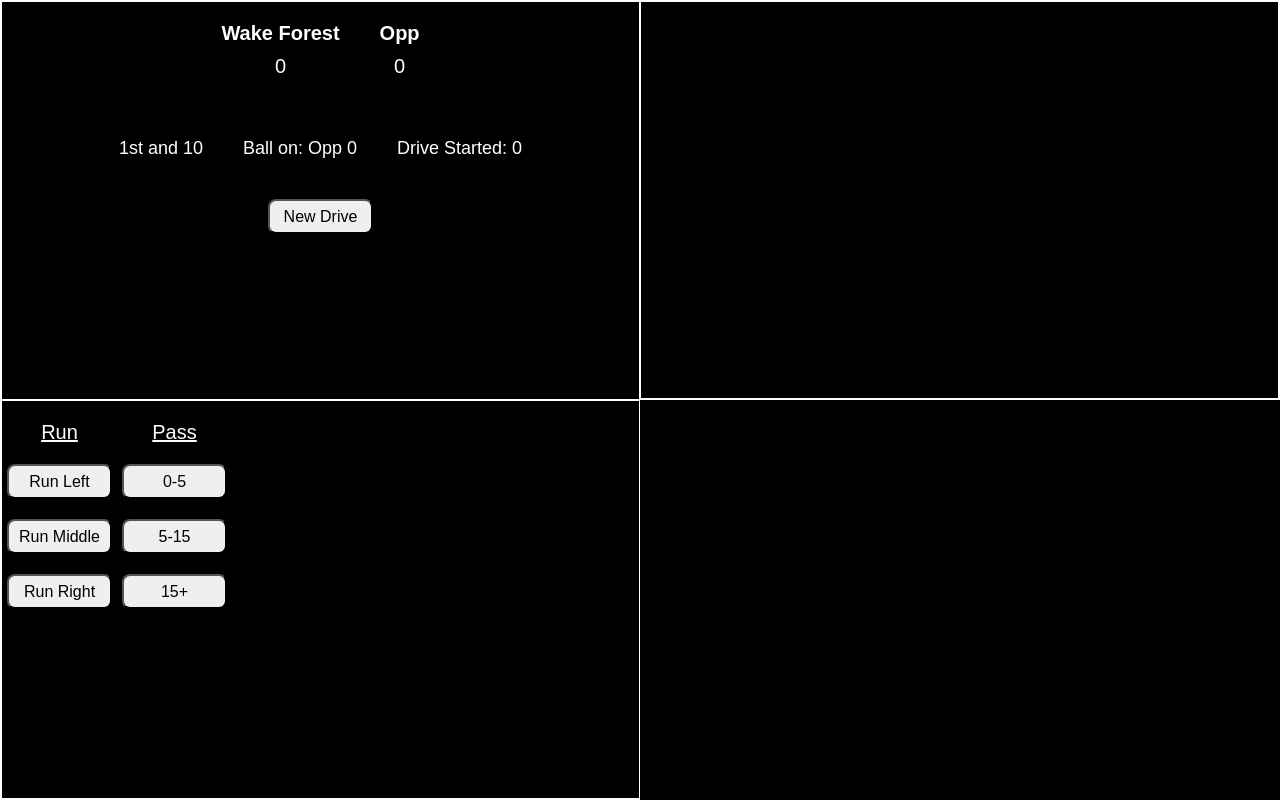
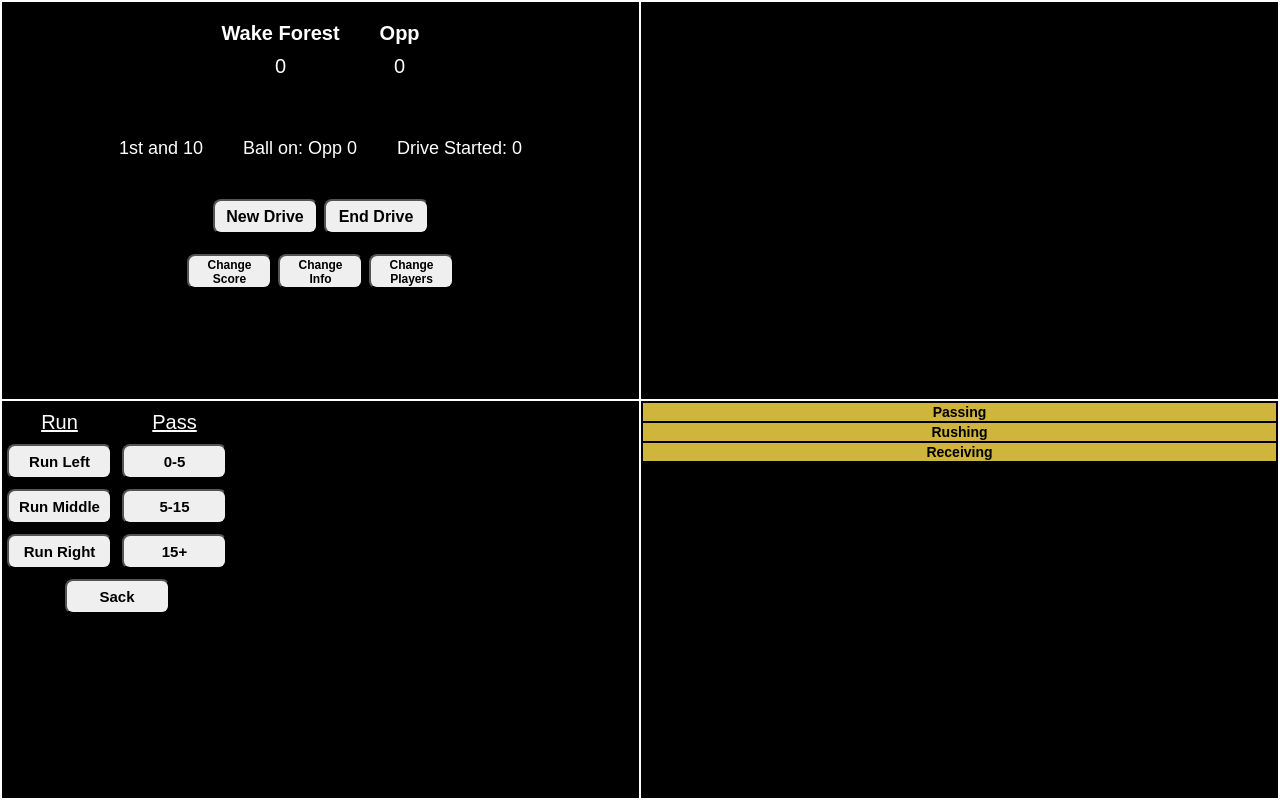
Before and after one commit to awbridgers/football-analysis, a React (Create React App) app: page / in a window 1280 px wide. Built offline with nearby package versions, Linux system fonts and the light colour scheme.

Commit message:
adds ability to change the current hb and qb in the game

```diff
--- a/src/App.css
+++ b/src/App.css
@@ -63,6 +63,7 @@ padding: 20px;
   border-radius: 8px;
   font-size: 16px;
   margin-top: 20px;
+
 }
 
 .button{
@@ -70,6 +71,8 @@ padding: 20px;
   width: 105px;
   border-radius: 8px;
   font-size: 16px;
+  font-weight: bold;
+  margin: 0px 3px 0px 3px
 }
 .runButtons{
   display: inline-block;
@@ -81,11 +84,23 @@ padding: 20px;
   padding: 0px 5px 0px 5px;
   text-align: center;
 }
+.runButtons p, .passButtons p{
+  margin-top: 10px;
+  margin-bottom: 10px;
+}
 .runButtons button, .passButtons button{
   height:35px;
   width: 105px;
   border-radius: 8px;
-  font-size: 16px;
+  font-size: 15px;
+  font-weight: bold;
+}
+.play button{
+  height:35px;
+  width: 105px;
+  border-radius: 8px;
+  font-size: 15px;
+  font-weight: bold;
 }
 
 .addPlays{
@@ -119,15 +134,24 @@ padding: 20px;
   position: relative;
   height: 100%;
 }
+.results p{
+  margin-top: 10px;
+  margin-bottom: 10px;
+}
 .details{
   text-align: center;
+
 }
 .details button{
   height:45px;
   width: 105px;
   border-radius: 8px;
   font-size: 14px;
-
+  font-weight: bold;
+}
+.details p{
+  margin-top: 10px;
+  margin-bottom: 10px;
 }
 .addPlayButton{
  text-align: center;
@@ -166,7 +190,7 @@ padding: 20px;
   border-top: 2px solid white;
   border-left: 1px solid white;
   border-right: 2px solid white;
-  border-bottom: 2px solid white;
+  border-bottom: 1px solid white;
   width: 50vw;
   box-sizing: border-box;
   color: white;
@@ -184,4 +208,73 @@ padding: 20px;
 .playList{
   width: 100%;
   text-align: center;
+  vertical-align: top;
+  font-size: 14px;
+  font-weight: bold;
 }
+.playList td{
+  background: blue;
+  vertical-align: top;
+}
+.playerStats{
+  height: 50vh;
+  position: absolute;
+  top: 50vh;
+  left: 50vw;
+  border-top: 1px solid white;
+  border-left: 1px solid white;
+  border-right: 2px solid white;
+  border-bottom: 2px solid white;
+  width: 50vw;
+  box-sizing: border-box;
+  color: white;
+  font-size: 12px;
+  font-weight: bold;
+}
+.statsTable {
+  text-align: center;
+  width:100%;
+}
+.statsTable td {
+  text-align: left;
+}
+.statsTable th{
+  background:#CFB53B;
+  color: black;
+  font-size: 14px;
+  font-weight: bold;
+}
+.statsName{
+  width:20%;
+}
+.gameButtons{
+ text-align: center;
+ padding-top: 20px;
+}
+.gameButtons button{
+  height:35px;
+  width: 85px;
+  margin: 0px 3px 0px 3px;
+  border-radius: 8px;
+  font-size: 12px;
+  font-weight: bold;
+}
+.changePlayer{
+  position: absolute;
+  top: 50%;
+  left: 50%;
+  transform: translate(-50%, -50%);
+  background: #083CAD;
+  min-width: 600px;
+  text-align: center;
+  height: 400px;
+  font-size: 18px;
+}
+.changePlayer button{
+  height:35px;
+  width: 85px;
+  margin: 0px 3px 0px 3px;
+  border-radius: 8px;
+  font-size: 12px;
+  font-weight: bold;
+}
--- a/src/App.js
+++ b/src/App.js
@@ -5,6 +5,8 @@ import AddPlay from './addPlay.jsx'
 import PlayInfo from './playInfo.jsx'
 import PlayResult from './playResult.jsx'
 import PlayByPlay from './playByPlay.jsx'
+import PlayerStats from './playerStats.jsx'
+import ChangePlayer from './changePlayer.jsx'
 
 class drive {
   constructor(startLine, side){
@@ -31,6 +33,7 @@ class player {
       this.rushYards = 0;
       this.fumbles = 0;
       this.rushingTDs = 0;
+      this.passingYards = 0;
     }
     else{
       this.rushAttempts = 0;
@@ -89,25 +92,30 @@ class App extends Component {
       wrArray: [this.aBachman, this.gDortch,this.sWashington, this.sSurratt, this.jSriraman,
         this.sClaude, this.jFreudenthal, this.jLubrano, this.bChapman],
       arrayOfAllPlayers: [],
-      down: 1,
-      distance: 10,
+      qb: this.kHinton,
+      hb: this.mColburn,
+      fieldPosition: [],
+      activeDrive: false,
+      enterDriveStart: false,
+      changeScore: false,
+      changePlayer: false,
+      changeInfo: false,
       wakeScore: 0,
       oppScore: 0,
       quarter: 1,
       opponent: "Opp",
+      down: 1,
+      distance: 10,
       ballOn: 0,
-      enterDriveStart: false,
       startLine: "",
       startTerritory: 'none',
-      fieldPosition: [],
       driveStart: 0,
       playType: 'null',
       showResults: false,
-      qb: this.kHinton,
-      hb: this.mColburn,
       ballCarrier: '',
       touchdown: false,
       fumble: false,
+      sack: false,
       interception: false,
       completePass: false,
       drop: false,
@@ -134,6 +142,31 @@ class App extends Component {
   }
   startDrive = () => {
     this.setState({enterDriveStart: true})
+  }
+  endDrive = () => {
+    if(this.state.activeDrive){
+      this.setState({
+      activeDrive: false, down: 1,
+      distance: 10,
+      ballOn: 0,
+      startLine: "",
+      startTerritory: 'none',
+      driveStart: 0,
+      playType: 'null',
+      showResults: false,
+      ballCarrier: '',
+      touchdown: false,
+      fumble: false,
+      sack: false,
+      interception: false,
+      completePass: false,
+      drop: false,
+      yardsGained: "",
+      yardsAfterCatch: ""})
+    }
+    else{
+      console.log("No drive is active")
+    }
   }
   cancelDrive = () => {
     this.setState({enterDriveStart: false})
@@ -163,6 +196,7 @@ class App extends Component {
       const yardsToGo = (this.state.startTerritory === 'own') ? 100-start : start;
       this.setState({
         enterDriveStart: false,
+        activeDrive: true,
         ballOn: yardsToGo,
         driveStart: start,
         down: 1,
@@ -171,14 +205,17 @@ class App extends Component {
     }
   }
   playType = (e) => {
-    if(this.state.startLine !== ""){
+    // if(this.state.startLine !== ""){
       if(e.target.id === this.state.playType){
         this.setState({playType: 'null', showResults: false, ballCarrier: ''})
+      }
+      else if(e.target.id === 'sack'){
+        this.setState({playType: e.target.id, showResults: true, ballCarrier: this.state.qb, sack: true})
       }
       else{
         this.setState({playType: e.target.id, showResults: false, ballCarrier: ''})
       }
-    }
+    // }
   }
   choosePlayer = (e) => {
     this.setState({ballCarrier: e.target.id, showResults: true})
@@ -195,6 +232,17 @@ class App extends Component {
     }
 
     return (this.state.ballCarrier === player) ? {background: "#CFB53B"} : {background: '#504A4B'}
+  }
+  changeQB = (e) => {
+    let newQB = this.state.qbArray.find((qb) => qb.name === e.target.id);
+    this.setState({qb: newQB})
+  }
+  changeHB = (e) => {
+    let newHB = this.state.hbArray.find((hb)=> hb.name === e.target.id)
+    this.setState({hb: newHB})
+  }
+  acceptPlayerChange = () => {
+    this.setState({changePlayer: false})
   }
   checkTD = () => {
     this.setState({touchdown: !this.state.touchdown});
@@ -241,6 +289,7 @@ class App extends Component {
         touchdown: this.state.touchdown,
         interception: this.state.interception,
         completePass: this.state.completePass,
+        sacked: this.state.sack,
         qb: this.state.qb,
         hb: this.state.hb
       }
@@ -260,6 +309,7 @@ class App extends Component {
         else if(this.state.playType === 'pass_15+'){qb.completions15 ++;}
         target.receptions ++;
         target.receivingYards += parseInt(this.state.yardsGained,10)
+        qb.passingYards += parseInt(this.state.yardsGained,10)
         if(this.state.yardsAfterCatch !==''){
           target.yardsAfterCatch += parseInt(this.state.yardsAfterCatch,10)
         }
@@ -286,6 +336,12 @@ class App extends Component {
         ballCarrier.rushingTDs++;
       }
     }
+    else if(this.state.playType === 'sack'){
+      let qb = this.state.qb;
+      qb.sacked ++;
+      qb.rushAttempts ++;
+      qb.rushYards += parseInt(this.state.yardsGained,10);
+    }
 
 
 
@@ -294,11 +350,12 @@ class App extends Component {
     this.setState({playArray: [...this.state.playArray, currentPlay], down: newDown,
       distance: newDistance, ballOn: this.state.ballOn - parseInt(this.state.yardsGained,10)});
     }
-
-
+  }
+  changePlayer = () =>{
+    this.setState({changePlayer: true})
   }
   render() {
-    const {enterDriveStart} = this.state;
+    const {enterDriveStart, changePlayer} = this.state;
     return (
       <div>
         <div className = 'liveInfo'>
@@ -309,14 +366,24 @@ class App extends Component {
           <div className = 'driveInfo'>
             <div className = 'down'>
               {this.state.down === 1 && `${this.state.down}st and ${this.state.distance}`}
-              {this.state.down %2 ===0 && `${this.state.down}nd and ${this.state.distance}`}
+              {this.state.down === 2 && `${this.state.down}nd and ${this.state.distance}`}
               {this.state.down === 3 && `${this.state.down}rd and ${this.state.distance}`}
+              {this.state.down === 4 && `${this.state.down}th and ${this.state.distance}`}
             </div>
             <div>Ball on: {this.state.ballOn >= 50 && `Own ${100 -this.state.ballOn}`}
               {this.state.ballOn < 50 && `${this.state.opponent} ${this.state.ballOn}`}</div>
             <div>Drive Started: {this.state.driveStart}</div>
           </div>
-          <div className = 'startDrive'><button className = 'button' onClick = {this.startDrive}>New Drive</button></div>
+          <div className = 'startDrive'>
+            <button className = 'button' onClick = {this.startDrive}>New Drive</button>
+            <button className = 'button' onClick = {this.endDrive}>End Drive</button>
+          </div>
+          <div className = 'gameButtons'>
+            <button>Change Score</button>
+            <button>Change Info</button>
+            <button onClick = {this.changePlayer}>Change Players</button>
+
+          </div>
         </div>
         <div className = "playbyplay"><PlayByPlay playArray = {this.state.playArray} opponent = {this.state.opponent} /></div>
         <div className = 'addPlays'>
@@ -331,7 +398,11 @@ class App extends Component {
             changeInput = {this.onYardsGainedChange} yardsGained = {this.state.yardsGained} yac = {this.state.yardsAfterCatch}
             changeYAC = {this.onYACChange} addPlay = {this.addPlay}/>
           </div>
+          <div className = 'playerStats'><PlayerStats players = {this.state.arrayOfAllPlayers}/></div>
         </div>
+        {changePlayer && <ChangePlayer qb = {this.state.qb} hb={this.state.hb} qbArray = {this.state.qbArray}
+          hbArray = {this.state.hbArray} changeQB = {this.changeQB} changeHB = {this.changeHB}
+          accept = {this.acceptPlayerChange}/>}
         {enterDriveStart && <DriveStart onChange = {this.enterYardLine} yardLine = {this.state.startLine}
         changeRadio = {this.changeTerritory} submit = {this.submitDriveStart} territory = {this.state.startTerritory}
         cancel = {this.cancelDrive}/>}
--- a/src/addPlay.jsx
+++ b/src/addPlay.jsx
@@ -9,12 +9,17 @@ const AddPlay = (props) => (
       <p><button style = {props.style('runLeft')} onClick = {props.onClick} id = 'runLeft'>Run Left</button></p>
       <p><button style = {props.style('runMiddle')} onClick = {props.onClick} id = 'runMiddle'>Run Middle</button></p>
       <p><button style = {props.style('runRight')} onClick = {props.onClick} id = 'runRight'>Run Right</button></p>
+
     </div>
     <div className = 'passButtons'>
       <p><u>Pass</u></p>
       <p><button style = {props.style('pass_0-5')} onClick = {props.onClick} id= 'pass_0-5'>0-5</button></p>
       <p><button style = {props.style('pass_5-15')} onClick = {props.onClick} id ='pass_5-15'>5-15</button></p>
       <p><button style = {props.style('pass_15+')} onClick = {props.onClick} id= 'pass_15+'>15+</button></p>
+
+    </div>
+    <div style = {{textAlign: 'center'}}>
+      <button style = {props.style('sack')} onClick = {props.onClick} id = 'sack'>Sack</button>
     </div>
   </div>
 )
--- /dev/null
+++ b/src/changePlayer.jsx
@@ -0,0 +1,28 @@
+import React from 'react';
+import './App.css';
+
+const ChangePlayer = (props) => (
+  <div className = 'changePlayer'>
+    <div style = {{display: 'inline-block', verticalAlign: 'top', width:'300px'}}>
+      <p style = {{width: '300px', borderBottom: "2px solid black"}}>Current QB: {props.qb.name}</p>
+      {props.qbArray.map((qb,i)=>{
+        return(
+          <p key = {i}><button onClick = {props.changeQB} id = {qb.name}>{qb.name}</button></p>
+        )
+      })}
+    </div>
+    <div style = {{display: 'inline-block', verticalAlign: 'top', width:'300px'}}>
+      <p style = {{width: '300px', borderBottom: "2px solid black"}}>Current HB: {props.hb.name}</p>
+      {props.hbArray.map((hb,idgaf)=>{
+        return(
+          <p key ={idgaf}><button onClick = {props.changeHB} id = {hb.name}>{hb.name}</button></p>
+        )
+      })}
+    </div>
+    <div>
+      <button onClick = {props.accept}>Accept</button>
+    </div>
+  </div>
+)
+
+export default ChangePlayer
--- a/src/playByPlay.jsx
+++ b/src/playByPlay.jsx
@@ -22,10 +22,13 @@ export default class PlayByPlay extends Component {
                       {play.ballOn >= 50 && `on the Wake ${100 - play.ballOn}`}
                       {play.ballOn < 50 && `on the ${this.props.opponent} ${play.ballOn}`}
                     </td>
-                  {play.playType.includes('run') && <td style = {{width:'70%'}}>{play.ballCarrier} runs for a gain of {play.yardsGained}</td>}
+                  {play.playType.includes('run') && <td style = {{width:'70%'}}>{play.ballCarrier} runs for a
+                  {play.yardsGained > 0 ? ' gain' : ' loss'} of {Math.abs(play.yardsGained)}</td>}
                   {play.playType.includes('pass') && <td style = {{width:'70%'}}>{play.qb.name} pass to {play.ballCarrier} is
                   {play.completePass && ` complete for a gain of ${play.yardsGained}`}
                   {!play.completePass && !play.interception && ` incomplete`}{play.interception && ` intercepted`}</td>}
+                  {play.playType === 'sack' &&
+                    <td style = {{width:  '70%'}}>{play.qb.name} is sacked for a loss of {Math.abs(play.yardsGained)}</td>}
                   </tr>
                 )})
               }
--- a/src/playInfo.jsx
+++ b/src/playInfo.jsx
@@ -23,6 +23,7 @@ const PlayInfo = (props) => (
           })}
         </div>
     </div>}
+
   </div>
 )
 
--- a/src/playResult.jsx
+++ b/src/playResult.jsx
@@ -37,6 +37,16 @@ const PlayResults = (props) => (
               </div>
             }
           </div>}
+          {props.playType === 'sack' &&
+            <div>
+              <p><label>Yards: </label><input size = '1' type = 'text' value = {props.yardsGained} onChange = {props.changeInput}></input></p>
+            </div>
+          }
+          {props.playType === 'penalty' &&
+            <div>
+              <p><label>Penalty Yards: </label><input size = '1' type = 'text' value = {props.yardsGained} onChange = {props.changeInput}></input></p>
+            </div>
+          }
             <button className = 'playButton' onClick = {props.addPlay}>Add Play</button>
       </div>}
   </div>
--- /dev/null
+++ b/src/playerStats.jsx
@@ -0,0 +1,60 @@
+import React from 'react';
+import './App.css';
+
+
+const PlayerStats = (props) => (
+  <div>
+    <table className = 'statsTable'>
+      <tbody>
+        <tr><th colSpan ='2'>Passing</th></tr>
+        {props.players.map((player,i)=>{
+          if(player.passesAttempted() > 0 && !isNaN(player.passesAttempted())){
+            return(
+              <tr key = {i}>
+                <td className = 'statsName'>{player.name}</td>
+                <td>{player.totalCompletions()}-{player.passesAttempted()}
+                  , {player.passingYards} yards, {player.passingTDs} TD, {player.interceptions} Int, {player.sacked} sack</td>
+            </tr>
+            )
+          }
+          else{
+            return (null)
+          }
+        })}
+        <tr><th colSpan ='2'>Rushing</th></tr>
+        {props.players.map((player,i)=>{
+          if(player.rushAttempts > 0){
+            return (
+              <tr key ={i}>
+                <td className = 'statsName'>{player.name}</td>
+                <td>{player.rushAttempts} rush, {player.rushYards} yards, {player.rushingTDs} TD, {player.fumbles} fumbles</td>
+              </tr>
+            )
+          }
+          else{
+            return (null);
+          }
+        })}
+        <tr><th colSpan = '2'>Receiving</th></tr>
+        {props.players.map((player,i)=>{
+          if(player.receptions > 0){
+            return(
+              <tr key = {i}>
+                <td className = 'statsName'>{player.name}</td>
+                <td>{player.receptions} rec
+                  , {player.receivingYards} yards, {player.receivingTDs} TD
+                  , {player.yardsAfterCatch} YAC, {player.drops} drops, {player.fumbles} fumbles</td>
+              </tr>
+            )
+          }
+          else{
+            return (null)
+          }
+        })}
+      </tbody>
+    </table>
+  </div>
+
+)
+
+export default PlayerStats
```
